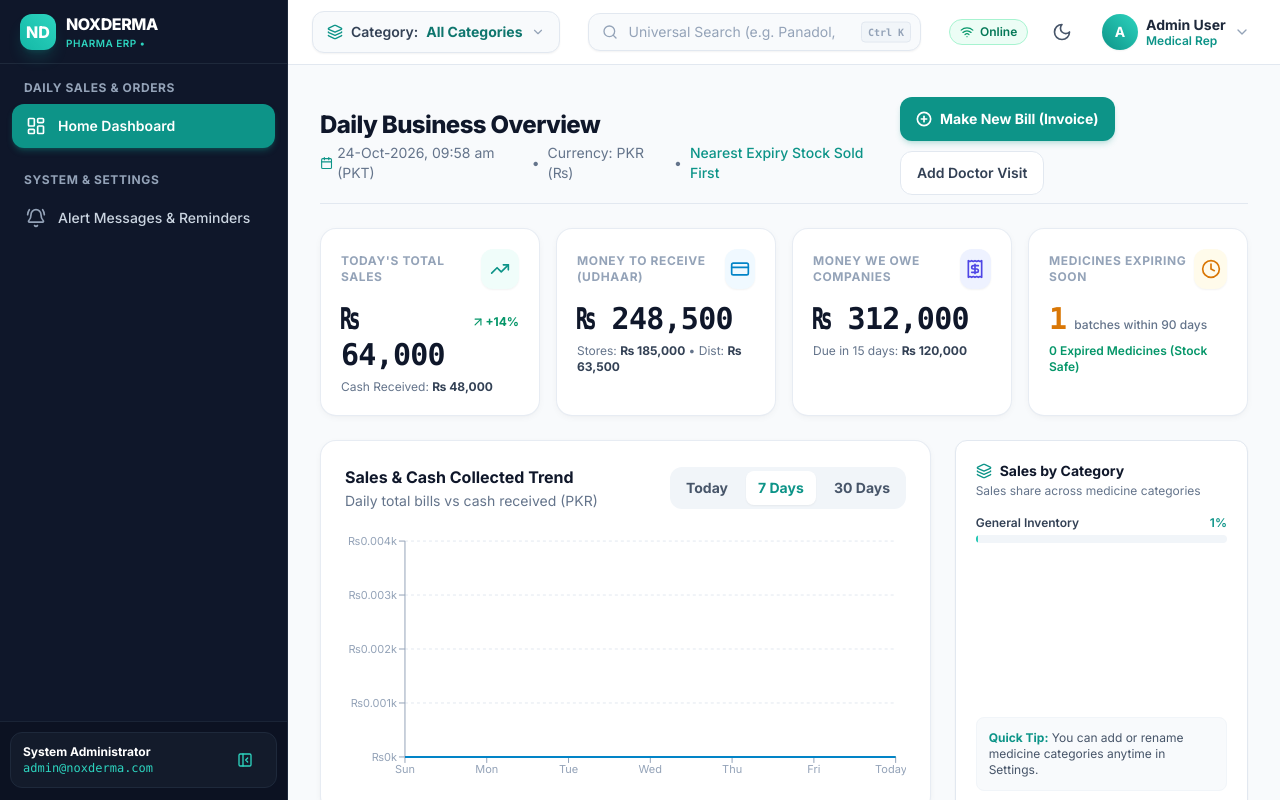
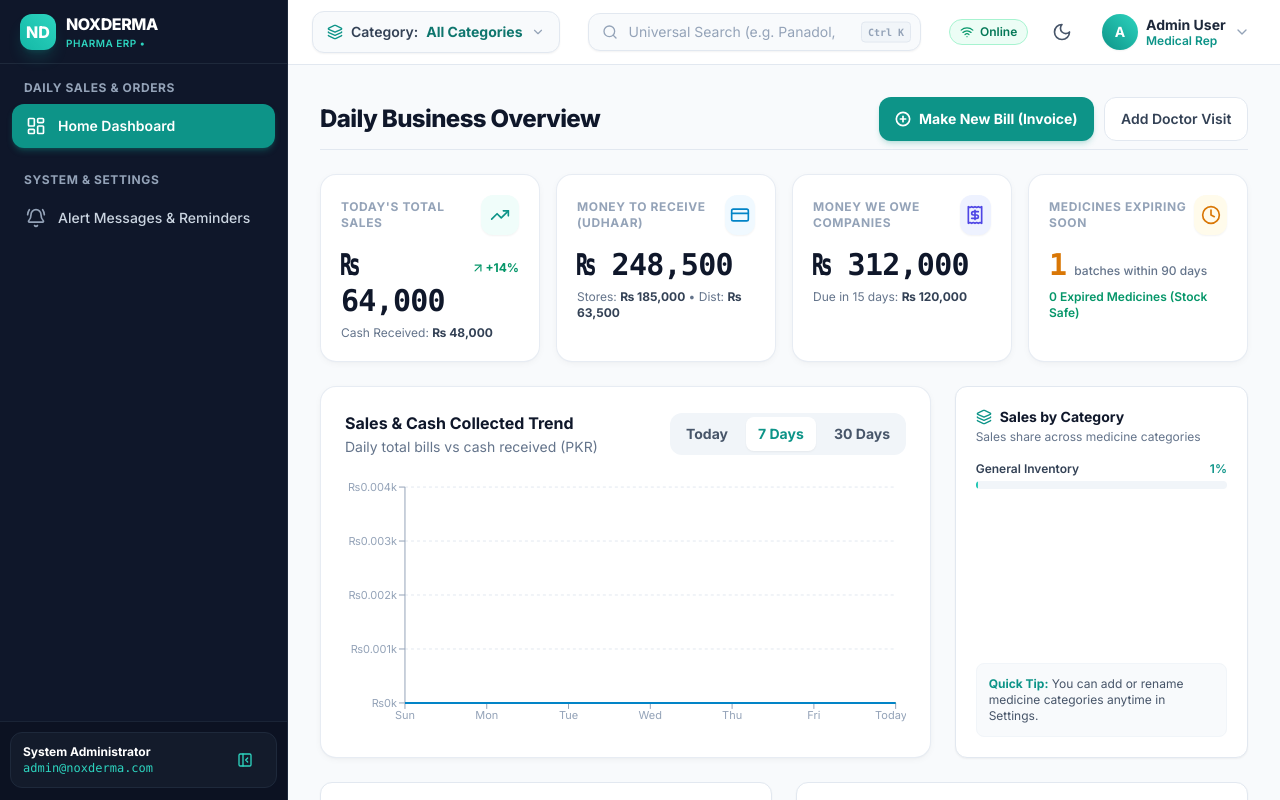
Before and after one commit to amtechblogs-source/noxderma, a Next.js app: page / in a window 1280 px wide. Shown: the top 800 px of the page. Built offline with nearby package versions, Linux system fonts and the light colour scheme.

Commit message:
refactor(dashboard): remove date, currency, and nearest expiry stock sold first line under header

```diff
--- a/src/features/dashboard/DashboardView.tsx
+++ b/src/features/dashboard/DashboardView.tsx
@@ -14,7 +14,6 @@ import {
   RefreshCw,
   ArrowUpRight,
   ShieldAlert,
-  Calendar,
   CheckCircle,
 } from "lucide-react";
 import {
@@ -159,16 +158,6 @@ export function DashboardView() {
           <h1 className="text-xl md:text-2xl font-extrabold tracking-tight text-slate-900 dark:text-slate-100">
             Daily Business Overview
           </h1>
-          <p className="text-xs md:text-sm text-slate-500 flex items-center gap-2 mt-0.5">
-            <span className="flex items-center gap-1">
-              <Calendar className="w-3.5 h-3.5 text-teal-600" />
-              {formatKarachiDate(new Date(), true)} (PKT)
-            </span>
-            <span>•</span>
-            <span>Currency: PKR (₨)</span>
-            <span>•</span>
-            <span className="text-teal-600 font-medium">Nearest Expiry Stock Sold First</span>
-          </p>
         </div>
 
         {/* Quick Action Toolbar */}
```
